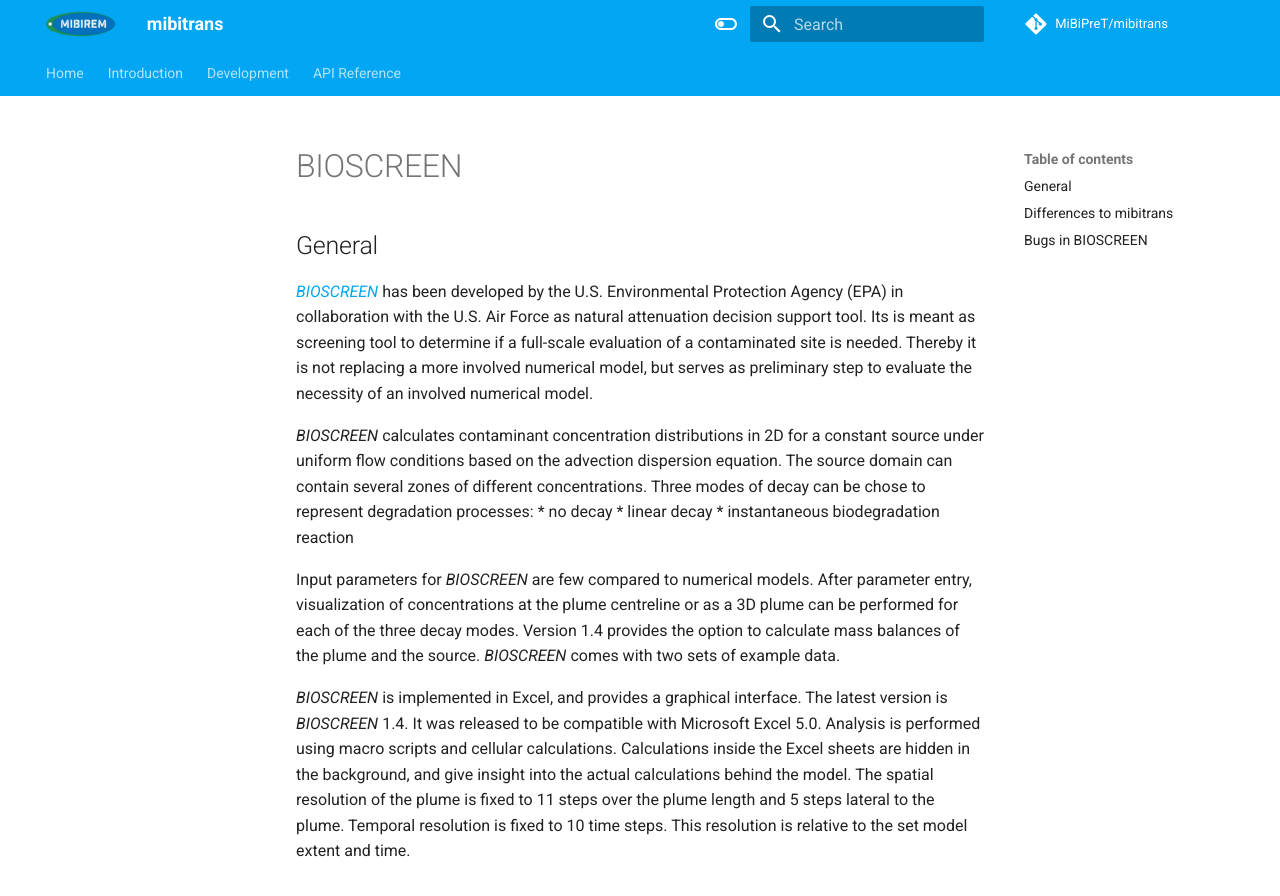
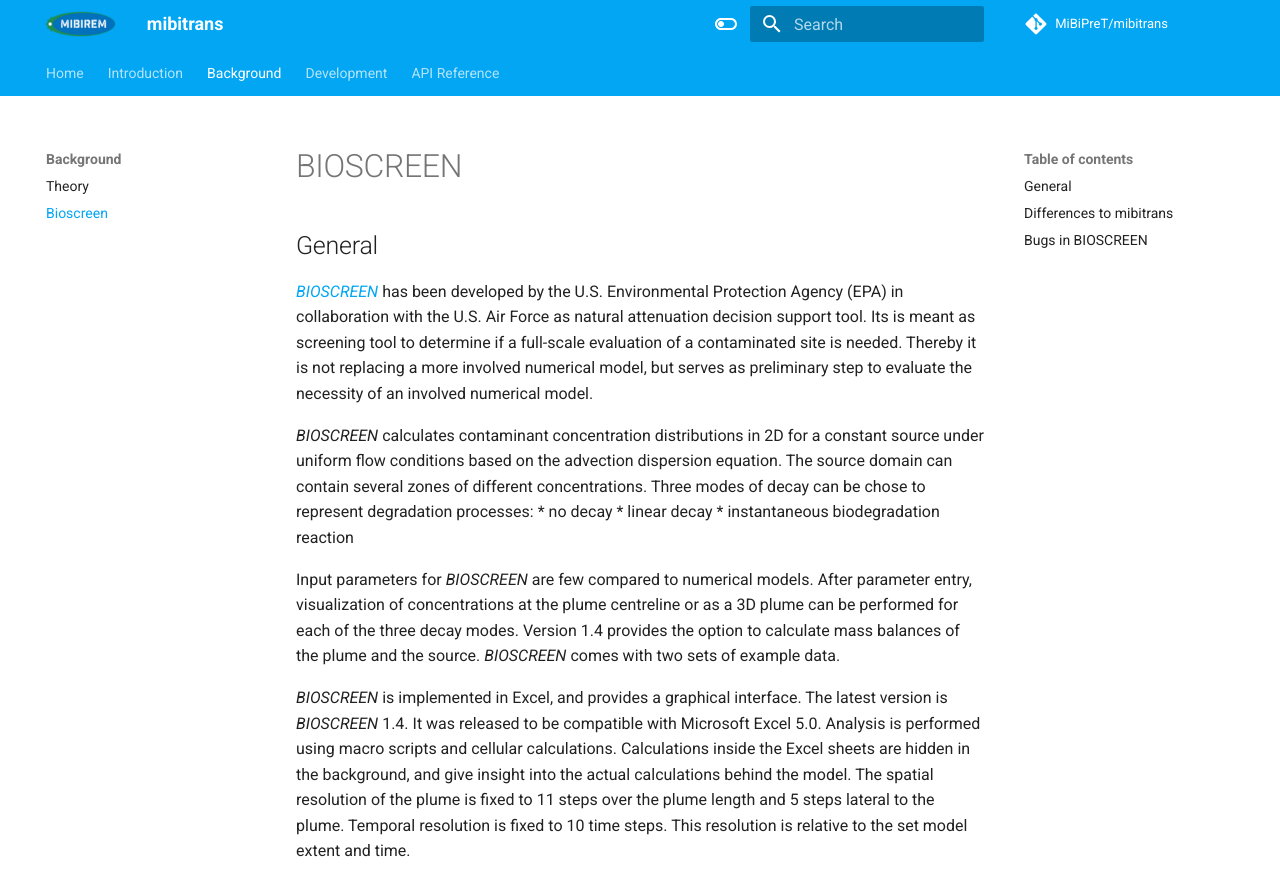
Before and after one commit to MiBiPreT/mibitrans, an MkDocs documentation site: the page built from docs/background/bioscreen.md, in a window 1280 px wide and 900 px high. Shown: the top 896 px of the window. Built offline with MkDocs 1.6.1 and Material for MkDocs 9.7.7, drawn with Linux system fonts in a browser that asks for light colours; a script that is not in the unit is left out; comment, search, counter and statistics services are not loaded.

Commit message:
update structure, add background information

```diff
--- a/mkdocs.yml
+++ b/mkdocs.yml
@@ -10,6 +10,9 @@ copyright: Copyright &copy; 2024 Alraune Zech, Jorrit Bakker, Robin Richardson,
 nav:
   - Home: index.md
   - Introduction: introduction/introduction.md
+  - Background:
+     - Theory: background/transport_theory.md
+     - Bioscreen: background/bioscreen.md
   - Development: development/development.md
   - API Reference:
     - Data: reference/reference_data.md
```
